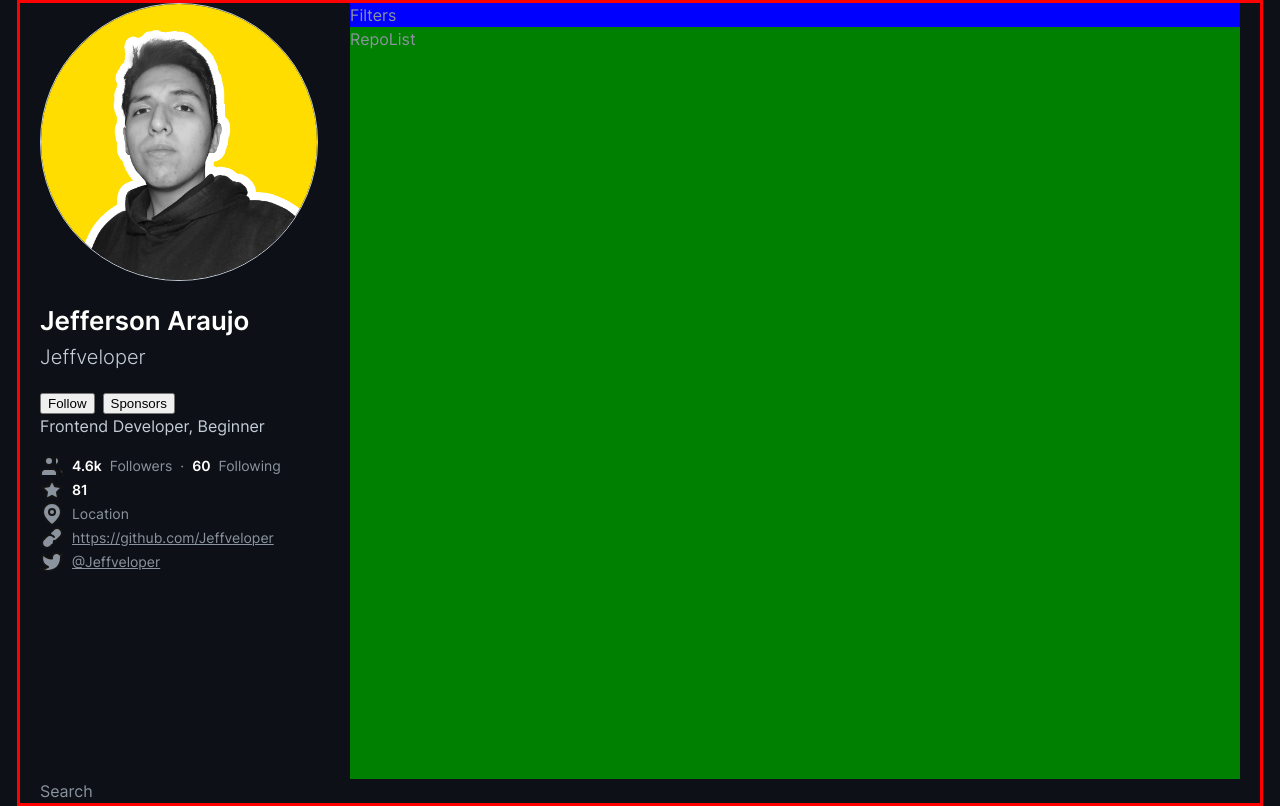
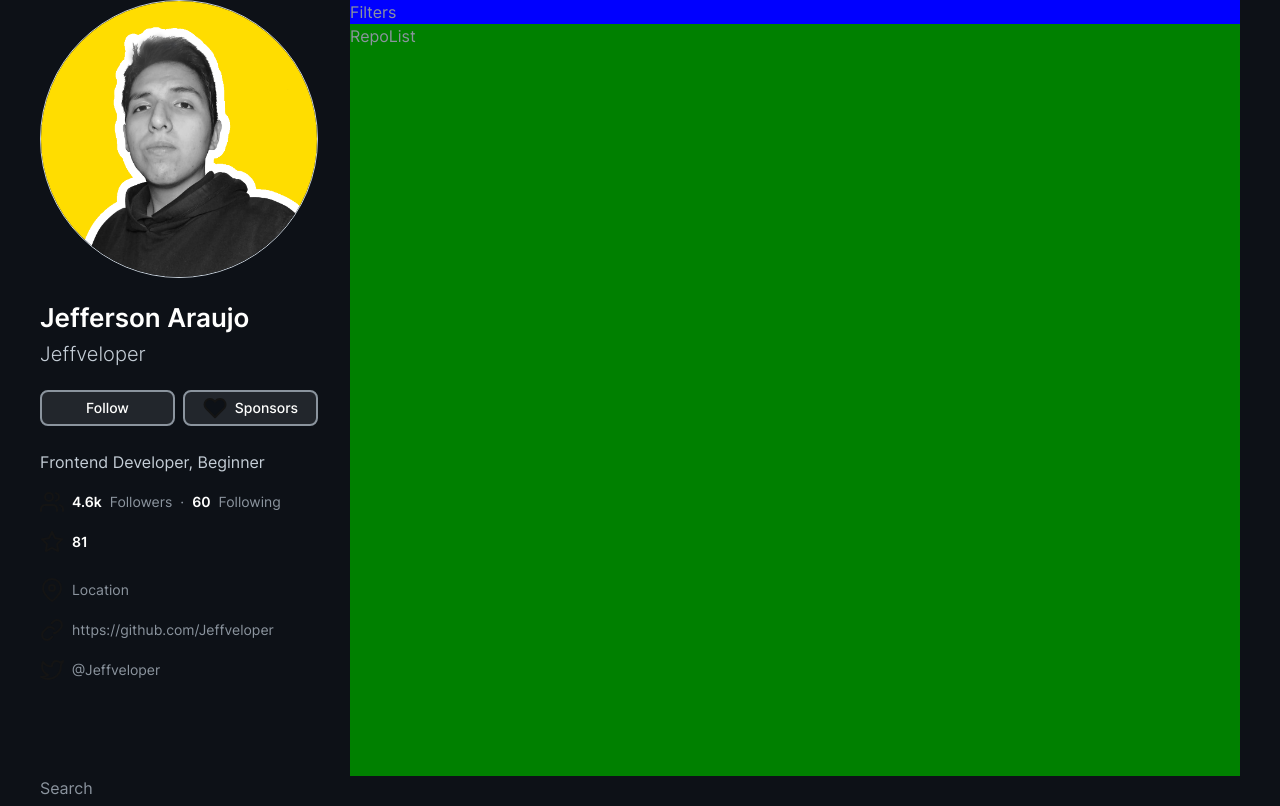
Before and after one commit to Jeffveloper/Git-list, a React (Vite) app: page / in a window 1280 px wide. Built offline with nearby package versions, Linux system fonts and the light colour scheme.

Commit message:
Sections and element gap asigned

```diff
--- /dev/null
+++ b/src/components/atoms/ProfileButton.jsx
@@ -0,0 +1,21 @@
+import styled from "styled-components";
+
+const ProfileButtonStyled = styled.button`
+	font: var(--button);
+	color: var(--white);
+	border-color: var(--grey);
+	border-width: 2px;
+	border-style: solid;
+	background-color: var(--buttonColor);
+	border-radius: 8px;
+	padding-block: 4px;
+	display: flex;
+	align-items: center;
+	justify-content: center;
+	gap: 8px;
+`;
+const ProfileButton = ({ children }) => {
+	return <ProfileButtonStyled>{children}</ProfileButtonStyled>;
+};
+
+export default ProfileButton;
--- a/src/components/molecules/InfoItem.jsx
+++ b/src/components/molecules/InfoItem.jsx
@@ -3,9 +3,10 @@ import PropTypes from "prop-types";
 // icon
 import Icon from "../atoms/Icon";
 
-const ItemT1Styled = styled.li`
+const ItemT1Styled = styled.div`
 	display: flex;
 	align-items: left;
+	flex-direction: row;
 	gap: 8px;
 
 	.info__text {
--- a/src/components/organisms/sections/Layout.jsx
+++ b/src/components/organisms/sections/Layout.jsx
@@ -6,7 +6,7 @@ const LayoutStyled = styled.main`
 	max-inline-size: 75rem;
 	padding-inline: 20px;
 
-	border: 3px solid red;
+	/* border: 3px solid red; */
 
 	@media screen and (min-width: 768px) {
 		display: grid;
--- a/src/components/organisms/sections/Profile.jsx
+++ b/src/components/organisms/sections/Profile.jsx
@@ -1,11 +1,16 @@
 // components
 import styled from "styled-components";
 import InfoItem from "../../molecules/InfoItem";
+import ProfileButton from "../../atoms/ProfileButton";
 // icons
 import { USER } from "../../icon/U_icon";
 import { LINK, LOCATION } from "../../icon/L_icon";
 import { STAR } from "../../icon/S_icon";
 import { TWITTER } from "../../icon/T_icon";
+// img
+import ProfilePicture from "/img/ProfilePicture.png";
+import { HEART } from "../../icon/H_icon";
+import Icon from "../../atoms/Icon";
 
 const ProfileStyled = styled.div`
 	grid-area: profile;
@@ -53,6 +58,9 @@ const ProfileStyled = styled.div`
 		}
 		.profile__user {
 		}
+		.profile__buttons {
+			grid-row: 1 / 2 !important;
+		}
 	}
 
 	/* info */
@@ -65,21 +73,42 @@ const ProfileStyled = styled.div`
 
 	/* buttons */
 	.profile__buttons {
-		display: flex;
-		gap: 0.5rem;
-		/* margin-block-end: 1.5rem; */
+		display: grid;
+		grid-template-columns: repeat(2, 1fr);
+		gap: 8px;
+		grid-row: 3 / 4;
 	}
 
 	/* list */
-	.info__ul {
+	.info__list {
 		list-style: none;
 		margin: 0;
 		padding: 0;
+		gap: 16px;
+		display: flex;
+		flex-direction: column;
+	}
+	.info__list li {
 	}
 
+	/* main grid */
 	.profile__body {
 		display: grid;
 		grid-template-rows: auto auto auto;
+		gap: 24px;
+	}
+
+	a {
+		text-decoration: none;
+	}
+
+	.profile__body svg {
+		fill: var(--bg);
+		stroke: var(--grey);
+	}
+
+	.profile__desc {
+		margin: 0;
 	}
 `;
 
@@ -89,7 +118,7 @@ function Profile() {
 			{/* ProfilePic */}
 			<div className="profile__head">
 				<img
-					src="/img/ProfilePicture.png"
+					src={ProfilePicture}
 					alt="ProfilePicture"
 					className="profile__avatar"
 					width="278"
@@ -103,14 +132,18 @@ function Profile() {
 			<div className="profile__body">
 				<div className="profile__buttons">
 					{/* ProfileInfo */}
-					<button>Follow</button>
-					<button>Sponsors</button>
+					<ProfileButton>Follow</ProfileButton>
+					<ProfileButton>
+						<Icon icon={HEART} />
+						Sponsors
+					</ProfileButton>
 				</div>
 				{/* profileList */}
-				<ul className="info__ul">
+				<ul className="info__list">
 					<li>
 						<h3 className="profile__desc">Frontend Developer, Beginner</h3>
 					</li>
+					<li>
 						<InfoItem icon={USER}>
 							<span className="info__text--highlight">4.6k</span>
 							<span className="info__text">Followers</span>
@@ -118,24 +151,33 @@ function Profile() {
 							<span className="info__text--highlight">60</span>
 							<span className="info__text">Following</span>
 						</InfoItem>
+					</li>
+					<li>
 						<InfoItem icon={STAR}>
 							<span className="info__text--highlight">81</span>
 						</InfoItem>
+					</li>
 				</ul>
-				<ul className="info__ul">
+				<ul className="info__list">
+					<li>
 						<InfoItem icon={LOCATION}>
 							<p className="info__text">Location</p>
 						</InfoItem>
+					</li>
+					<li>
 						<InfoItem icon={LINK}>
 							<a href="https://github.com/Jeffveloper" className="info__text">
 								https://github.com/Jeffveloper
 							</a>
 						</InfoItem>
+					</li>
+					<li>
 						<InfoItem icon={TWITTER}>
 							<a href="https://twitter.com/Jeffveloper" className="info__text">
 								@Jeffveloper
 							</a>
 						</InfoItem>
+					</li>
 				</ul>
 			</div>
 		</ProfileStyled>
--- a/src/components/settings/Colors.jsx
+++ b/src/components/settings/Colors.jsx
@@ -6,7 +6,7 @@ const COLOR = css`
 	--black: #141414;
 	--grey: #8b949e;
 	--bg: #0d1117;
-	--button: #22262c;
+	--buttonColor: #22262c;
 	--grey-2: #c5ced7;
 	--pink: #cc68a0;
 	--yellow: #f1e05a;
```
Also changed, not shown: public/img/ProfilePicture2.jpg (added), src/components/settings/GlobalStyles.jsx (line endings or trailing spaces). Lines whose indentation alone changed are shown as unchanged.
